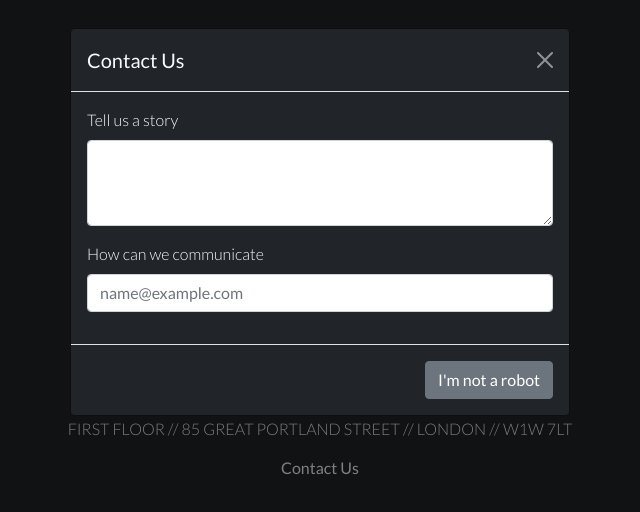
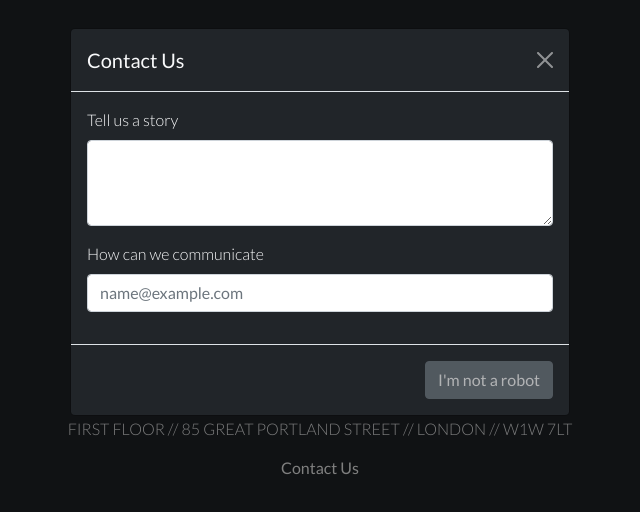
Before and after one commit to thevfxcoop/public, a plain HTML site: page docs/index.html in a window 1280 px wide. Both pictures are taken after a click on the button "Contact Us". Shown: the whole page, without its empty margins (320-960 px from the left). Drawn offline with Linux system fonts and the light colour scheme.

Commit message:
Added disabled button

```diff
--- a/docs/index.html
+++ b/docs/index.html
@@ -54,7 +54,7 @@
                     <div class="modal-footer">
                         <div class="g-recaptcha" data-sitekey="6LfhCZAaAAAAAOeNjSPPd-Qxl6_4F7wFWbqL807X"
                             data-callback="enableSubmit"></div>
-                        <button type="submit" id="submit" class="btn btn-secondary">I'm not a robot</button>
+                        <button type="submit" id="submit" class="btn btn-secondary disabled">I'm not a robot</button>
                     </div>
                 </form>
             </div>
@@ -106,6 +106,7 @@
             form.classList.add('was-validated');
         }, false);
         function enableSubmit() {
+            document.querySelector("#submit").innerText = "You're not a robot";
             document.querySelector("#submit").classList.remove("disabled");
         }
     </script>
```
